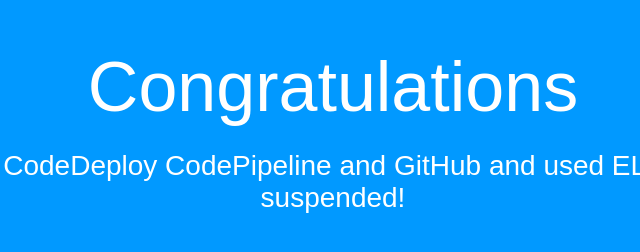
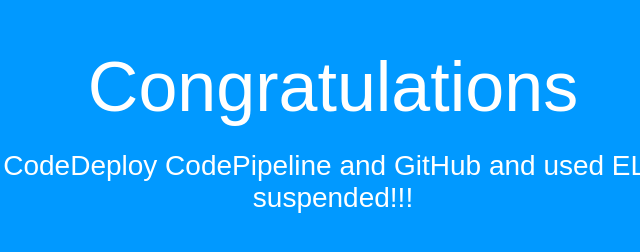
Before and after one commit to Nzioka/CodeDeployGitHubDemo, a plain HTML site: page index.html in a window 1280 px wide. Shown: the full height of the page, 307-947 px from the left. Drawn offline with Linux system fonts and the light colour scheme.

Commit message:
some update

```diff
--- a/index.html
+++ b/index.html
@@ -27,7 +27,7 @@
 <body>
   <div align="center">
     <h1>Congratulations</h1>
-    <h2>Deployed using AWS CodeDeploy CodePipeline and GitHub and used ELB and ASG with launch suspended!</h2>
+    <h2>Deployed using AWS CodeDeploy CodePipeline and GitHub and used ELB and ASG with launch suspended!!!</h2>
   </div>
 </body>
 </html>
```
